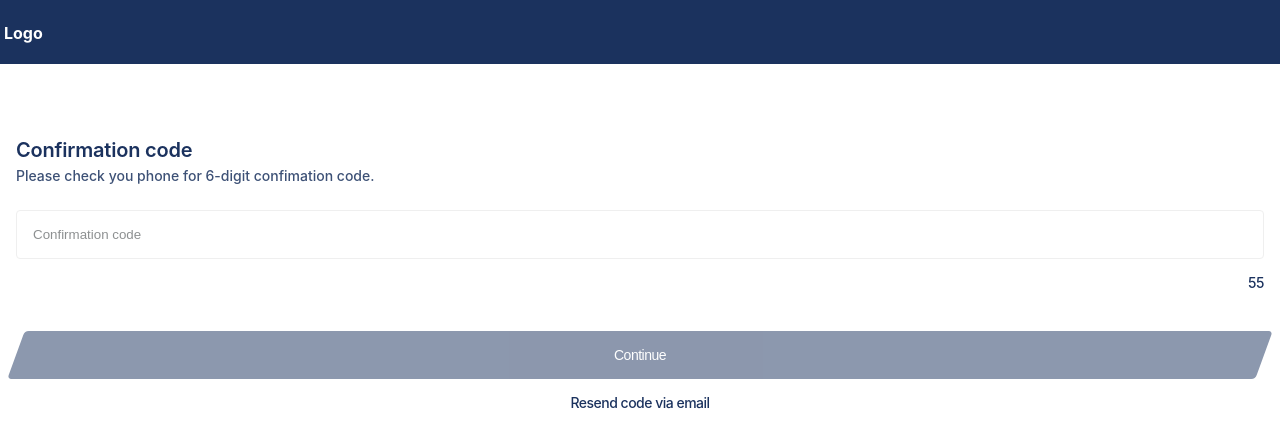
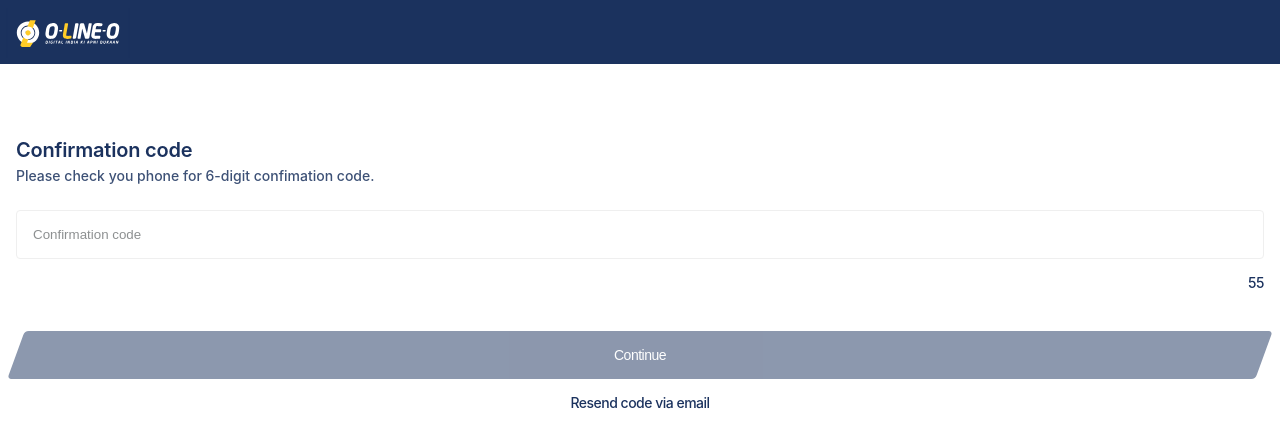
Before and after one commit to Sk7867/olineo_temp, a React (Create React App) app: page /otp in a window 1280 px wide. Shown: the top 448 px of the page. Built offline with nearby package versions, Linux system fonts and the light colour scheme.

Commit message:
#5: logo added, otp resend btn fix

```diff
--- a/src/App.css
+++ b/src/App.css
@@ -154,4 +154,10 @@ input[type='date']:focus::before{
   border: none;
   outline: none;
   opacity: 1 !important;
+  width: fit-content;
+  align-self: flex-end;
 }
+
+.btn-disable{
+  pointer-events: none !important;
+}
--- a/src/components/HeaderBar/HeaderBar.css
+++ b/src/components/HeaderBar/HeaderBar.css
@@ -16,12 +16,13 @@
 }
 
 .logo{
-  font-weight: 700;
-  color: white;
-  height: 50px;
-  display: flex;
-  justify-content: center;
-  align-items: center;
+  max-width: 128px;
+  max-height: 50px;
+}
+
+.logo img{
+  width: 100%;
+  height: 100%;
 }
 
 .alternate-way{
--- a/src/components/HeaderBar/HeaderBar.js
+++ b/src/components/HeaderBar/HeaderBar.js
@@ -1,5 +1,8 @@
 import './HeaderBar.css'
 import { useNavigate } from 'react-router-dom'
+
+//Images
+import navbarLogo from '../../assets/vector/navbar_logo.svg'
 
 const HeaderBar = ({ alternateWay, alternateLink }) => {
   const nav = useNavigate()
@@ -13,7 +16,7 @@ const HeaderBar = ({ alternateWay, alternateLink }) => {
     <div className={'headerContainer'}>
       <div className={'headerWrapper'}>
         <div className={'logo'}>
-          Logo
+          <img src={navbarLogo} alt="" />
         </div>
         <p className={'alternate-way'} onClick={pageSwitch}>
           {alternateWay}
--- a/src/pages/OtpValid.js
+++ b/src/pages/OtpValid.js
@@ -6,7 +6,7 @@ const OtpValid = ({ userLoggedIn }) => {
   const [validLength, setValidLength] = useState(false)
   const [btnDisable, setBtnDisable] = useState(true)
   const [seconds, setSeconds] = useState(60)
-  const [resend, setResend] = useState(true)
+  // const [resend, setResend] = useState(true)
   const nav = useNavigate()
 
   const handleLength = (length) => {
@@ -23,7 +23,7 @@ const OtpValid = ({ userLoggedIn }) => {
       timer = setTimeout(() => setSeconds(seconds - 1), 1000);
     } else {
       setSeconds(0);
-      setResend(false)
+      // setResend(false)
     }
     return () => {
       clearTimeout(timer)
@@ -50,10 +50,10 @@ const OtpValid = ({ userLoggedIn }) => {
             <div className="inputField">
               <input type='text' name="Code" id="code" className='input-field' value={otp} placeholder='Confirmation code' onChange={(e) => { setOtp(e.target.value); handleLength(e.target.value.length) }} />
             </div>
-            <p className='resend-btn' disabled={resend} onClick={() => { console.log('Resend OTP') }} >{seconds === 0 ? 'Resend Code' : seconds}</p>
+            <p className={`resend-btn ${seconds === 0 ? '' : 'btn-disable'}`} type='resend'>{seconds === 0 ? 'Resend Code' : seconds}</p>
           </div>
           <div className={'button-Container'}>
-            <button className='submit-button' disabled={btnDisable}><p>Continue</p></button>
+            <button className='submit-button' type='submit' disabled={btnDisable}><p>Continue</p></button>
             {
               userLoggedIn ? (
                 <p className='extra-btn'>Resend code via email</p>
```
Also changed, not shown: src/assets/vector/navbar_logo.svg (added).
